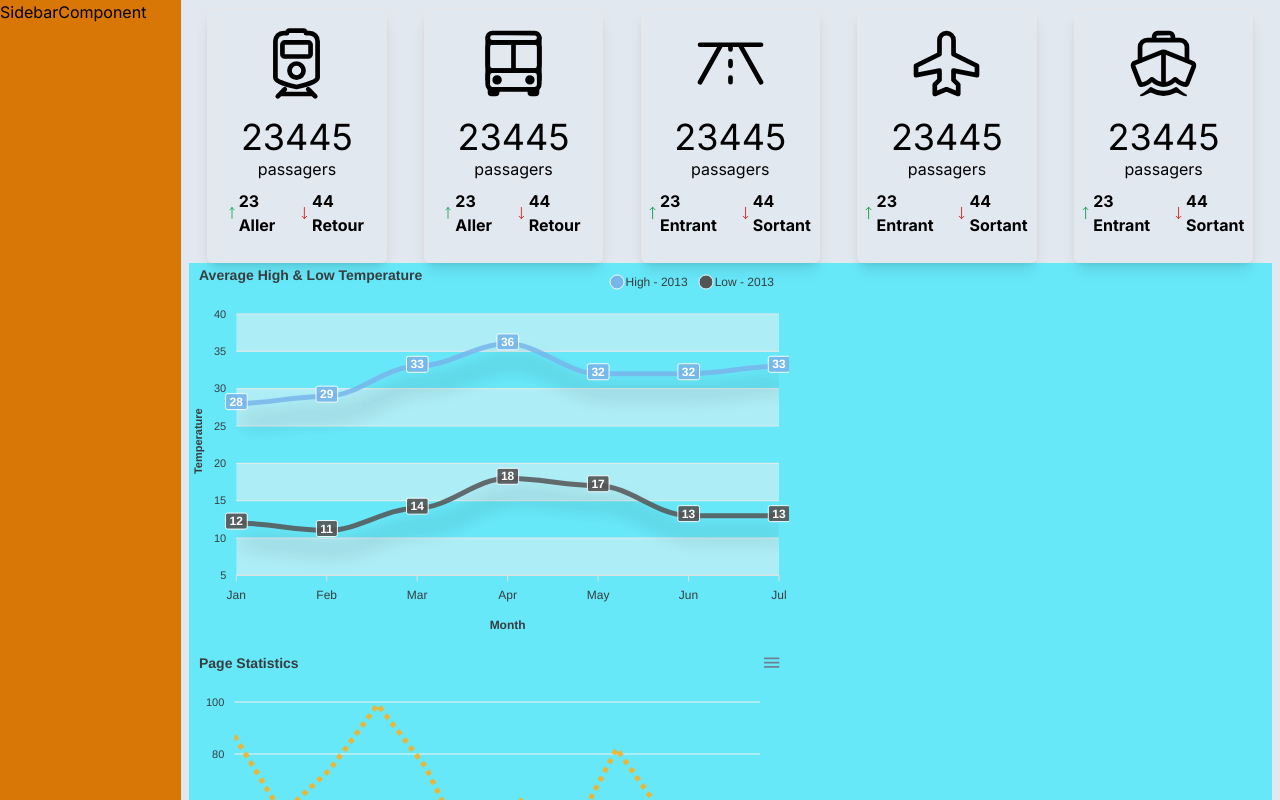
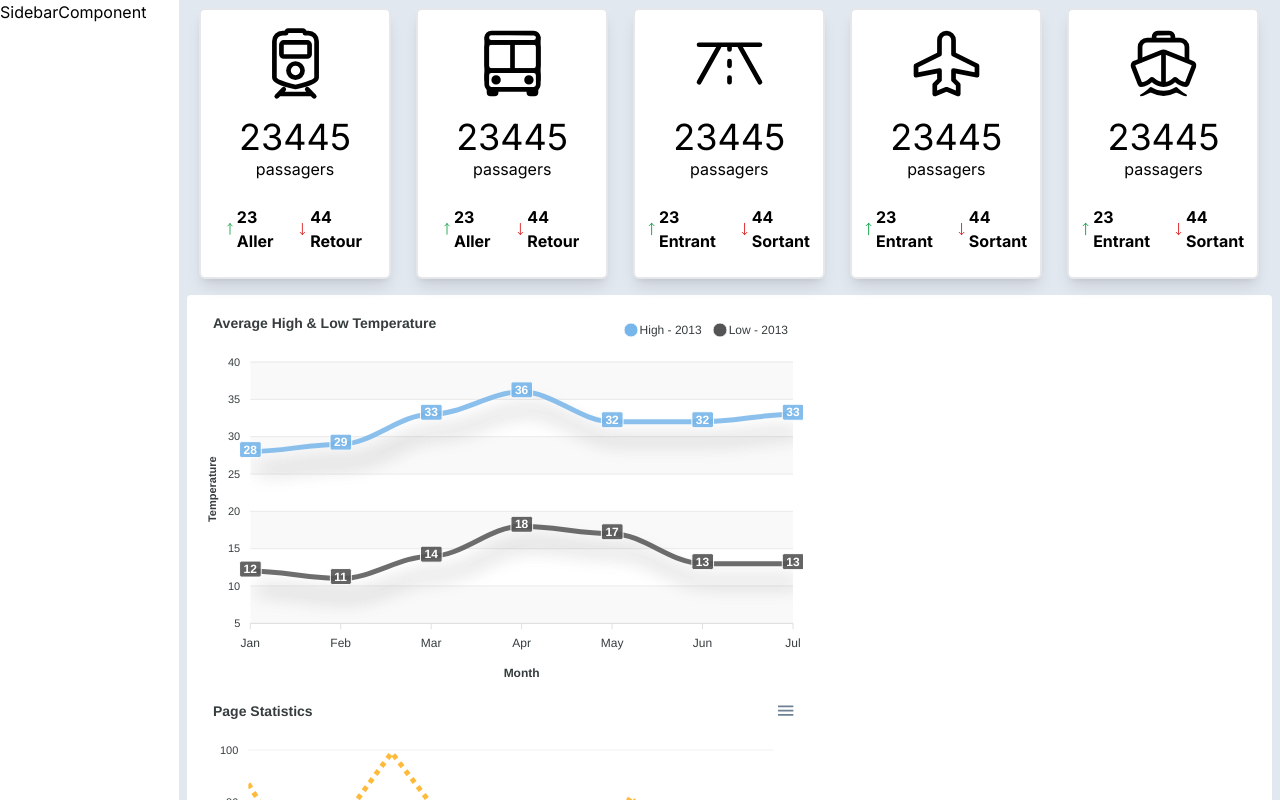
Before and after one commit to alphacpc/TRAFIC-SN-DK, a Next.js app in the folder ui/: page / in a window 1280 px wide. Shown: the top 800 px of the page. Built offline with nearby package versions, Linux system fonts and the light colour scheme.

Commit message:
updated design for white backgroud

```diff
--- a/ui/src/app/page.tsx
+++ b/ui/src/app/page.tsx
@@ -1,25 +1,22 @@
-import Image from 'next/image'
 import { IoTrainOutline, IoBusOutline, IoBoatOutline } from "react-icons/io5";
-import { IoIosAirplane } from "react-icons/io";
 import { PiRoadHorizon, PiAirplane } from "react-icons/pi";
-import LineDashedChart from '../components/charts/LineDashedChart';
-import ColumnBasicChart from '../components/charts/ColumnBasicChart';
-import ColumnStrackedChart from '../components/charts/ColumnStackedChart';
-import LineChart from '../components/charts/LineChart';
+import LineDashedChart from '@/components/charts/LineDashedChart';
+import ColumnBasicChart from '@/components/charts/ColumnBasicChart';
+import ColumnStrackedChart from '@/components/charts/ColumnStackedChart';
+import LineChart from '@/components/charts/LineChart';
 import PanelStatCompoment from '@/components/PanelStatCompoment';
-
 
 
 export default function Home() {
   return (
     <main className="flex flex-row min-h-screen bg-lime-100">
 
-      <aside className="flex w-[25rem] bg-amber-600">
+      <aside className="flex w-[25rem] bg-white">
         SidebarComponent
       </aside>
 
       <section className="p-2 bg-slate-200">
-        <div className="flex flex-wrap justify-around">
+        <div className="flex flex-wrap justify-around pb-4">
           <PanelStatCompoment IconTitle={<IoTrainOutline size={75}/>} title="passagers"
             count_glo={23445} count_in={23} label_in="Aller"
             count_out={44} label_out="Retour"
@@ -44,11 +41,10 @@ export default function Home() {
             count_glo={23445} count_in={23} label_in="Entrant"
             count_out={44} label_out="Sortant"
           />
-
         </div>
 
 
-        <div className="flex flex-wrap bg-cyan-300">
+        <div className="flex flex-wrap bg-white rounded p-4">
           <LineChart />
           <LineDashedChart/>
           <ColumnBasicChart/>
--- a/ui/src/components/PanelStatCompoment.tsx
+++ b/ui/src/components/PanelStatCompoment.tsx
@@ -19,13 +19,13 @@ const PanelStatCompoment : FC<PanelStatComponentProps> = (
                 IconTitle
         }) => {
                 return (
-                        <div className="div-panel-stat-trafic w-[14vw] border-2 border-bla rounded-md shadow-lg p-4
-                                flex flex-col items-center justify-center">
+                        <div className="div-panel-stat-trafic w-[15vw] border-2 border-bla rounded-md shadow-lg p-4
+                                flex flex-col items-center justify-center bg-white">
 
                                 {IconTitle}
 
                                 <p className="text-4xl mt-4">{count_glo}</p>
-                                <p>{title}</p>
+                                <p className="mb-4">{title}</p>
 
                                 <div className="flex items-center">
 
```
